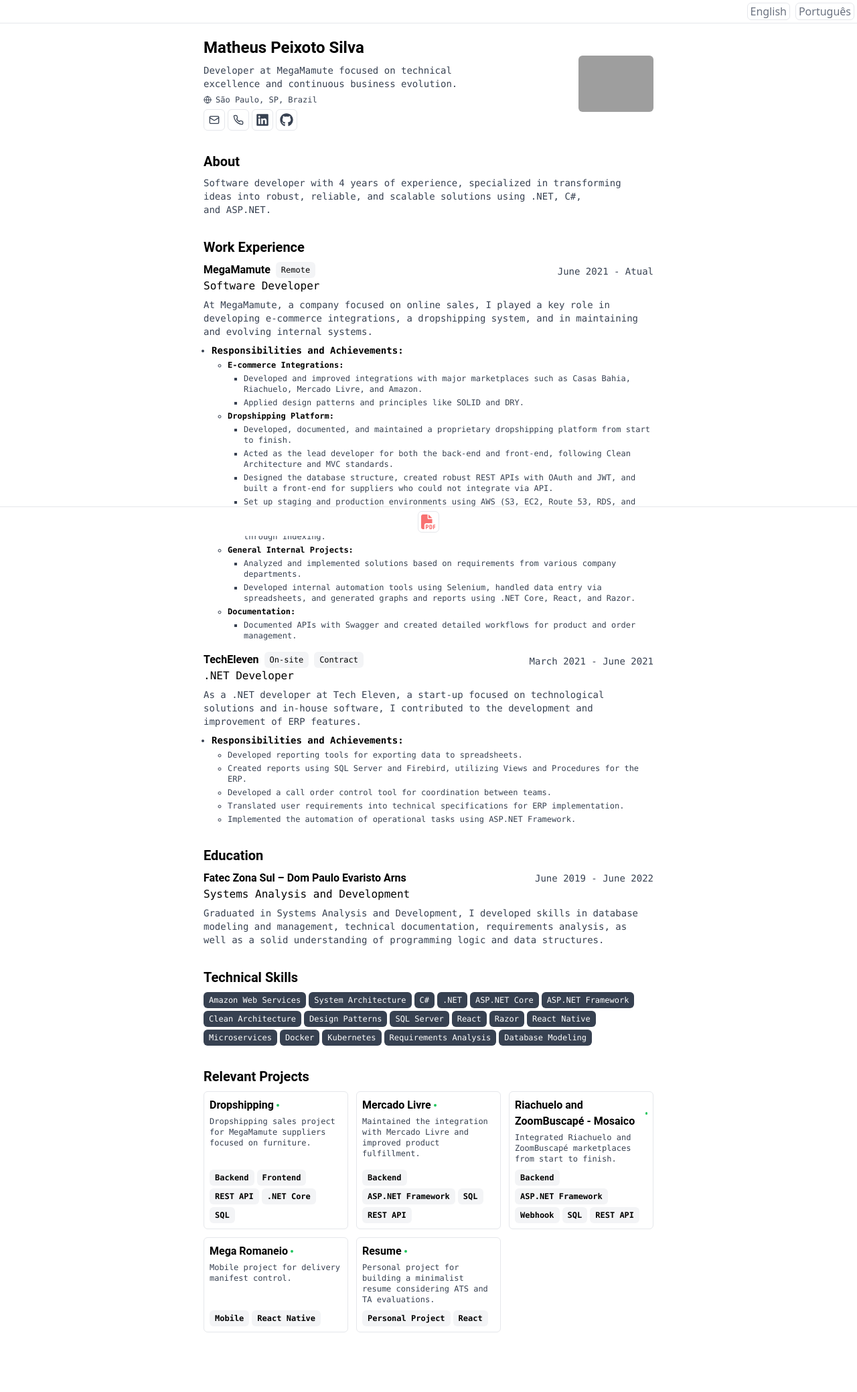
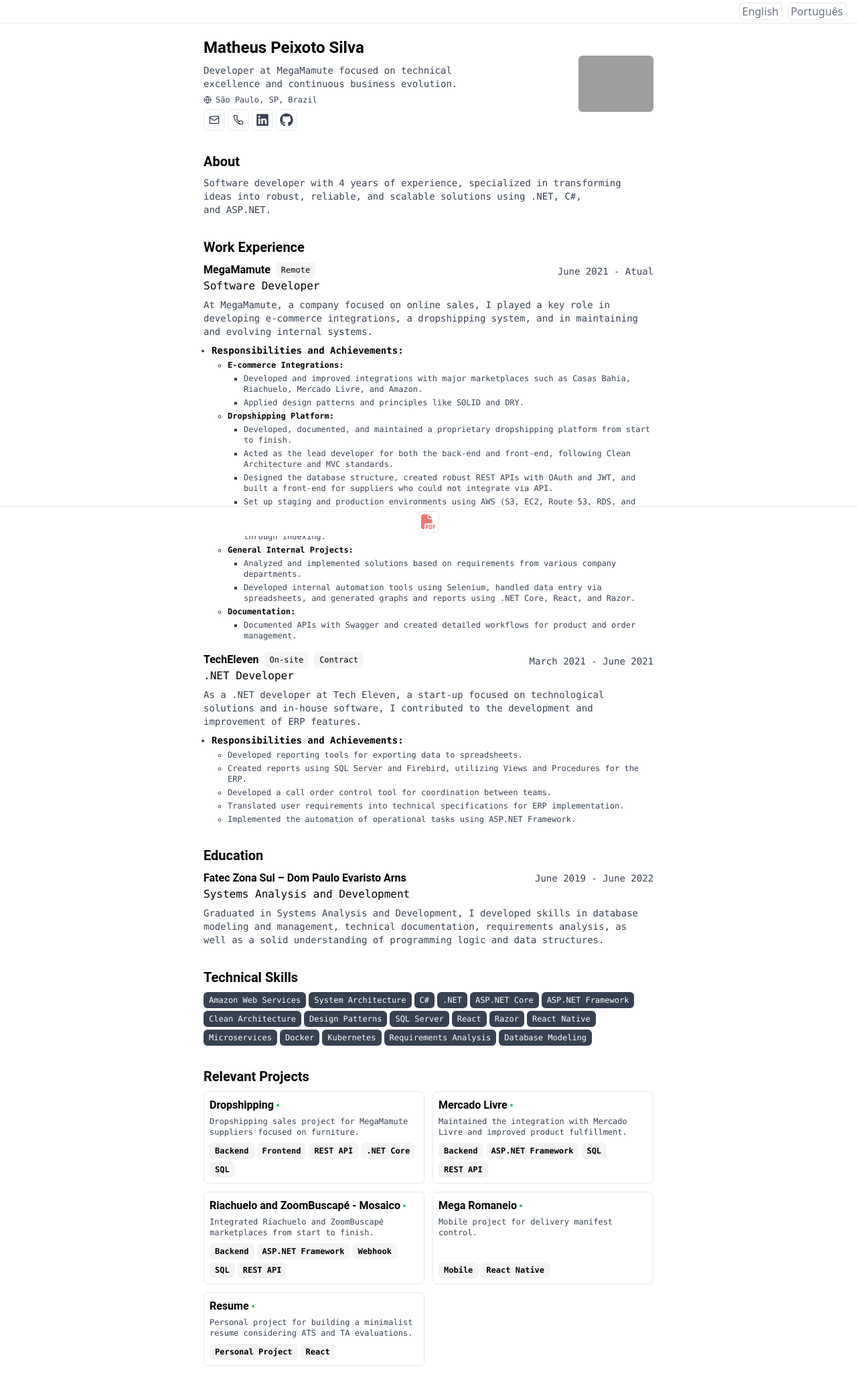
Before and after one commit to matheus-peixoto/Resume, a Next.js app: page /en in a window 1280 px wide. Shown: the top 2078 px of the page at 67% size. Before the commit the page ends 2053 px from the top, so only its background shows below. Built offline with nearby package versions, Linux system fonts and the light colour scheme; grey boxes are pictures that could not be loaded.

Commit message:
style: adjust displayed content on different sizes

```diff
--- a/src/app/sections/languages.tsx
+++ b/src/app/sections/languages.tsx
@@ -1,6 +1,6 @@
 export function Languages() {
     return (
-        <header className="border-b flex gap-2 p-1 justify-end print:hidden">
+        <header className="border-b flex gap-2 p-1 justify-end print:hidden px-4">
             <a className=" text-gray-500 text-center rounded-md border border-gray-200 px-1 p-y-0.5 hover:text-gray-600" href="/en">English</a>
             <a className=" text-gray-500 text-center rounded-md border border-gray-200 px-1 p-y-0.5 hover:text-gray-600" href="/pt-br">Português</a>
         </header>
--- a/src/app/sections/project.tsx
+++ b/src/app/sections/project.tsx
@@ -8,7 +8,7 @@ export function Project({ resume }: ResumeProp) {
                 <div className="mb-2">
                     <h2 className="text-xl print:text-lg font-bold text-black">{resume.sectionTitles.projects}</h2>
                 </div>
-                <div className="grid grid-cols-1 gap-3 print:grid-cols-3 print:gap-2 md:grid-cols-2 lg:grid-cols-3">
+                <div className="grid grid-cols-1 gap-3 md:grid-cols-2">
                     {
                         resume.projects.map((proj, index) => (
                             <ProjectCard key={index} project={proj} />
--- a/src/components/WorkInfo.tsx
+++ b/src/components/WorkInfo.tsx
@@ -11,13 +11,13 @@ export function WorkInfo({ job, style }: WorkInfoProps) {
     return (
         <div className="mt-2 mb-4" style={style}>
             <div className="flex justify-between mt-2">
-                <div className="flex gap-2 mb-1">
+                <div className="flex flex-col sm:flex-row gap-2 mb-1 min-w-24">
                     <a href={job.link} className="hover:underline" target="_blank">
                         <h3 className="font-semibold text-black">{job.company}</h3>
                     </a>
                     {
                         job.workModels.map((badge, index) => (
-                            <span key={index} className="rounded-md text-black bg-gray-100 text-xs py-1 px-2">
+                            <span key={index} className="print:mb-0 sm:inline-flex sm:items-center rounded-md text-black bg-gray-100 text-xs py-1 px-2 text-center">
                                 {badge}
                             </span>
                         ))
```
